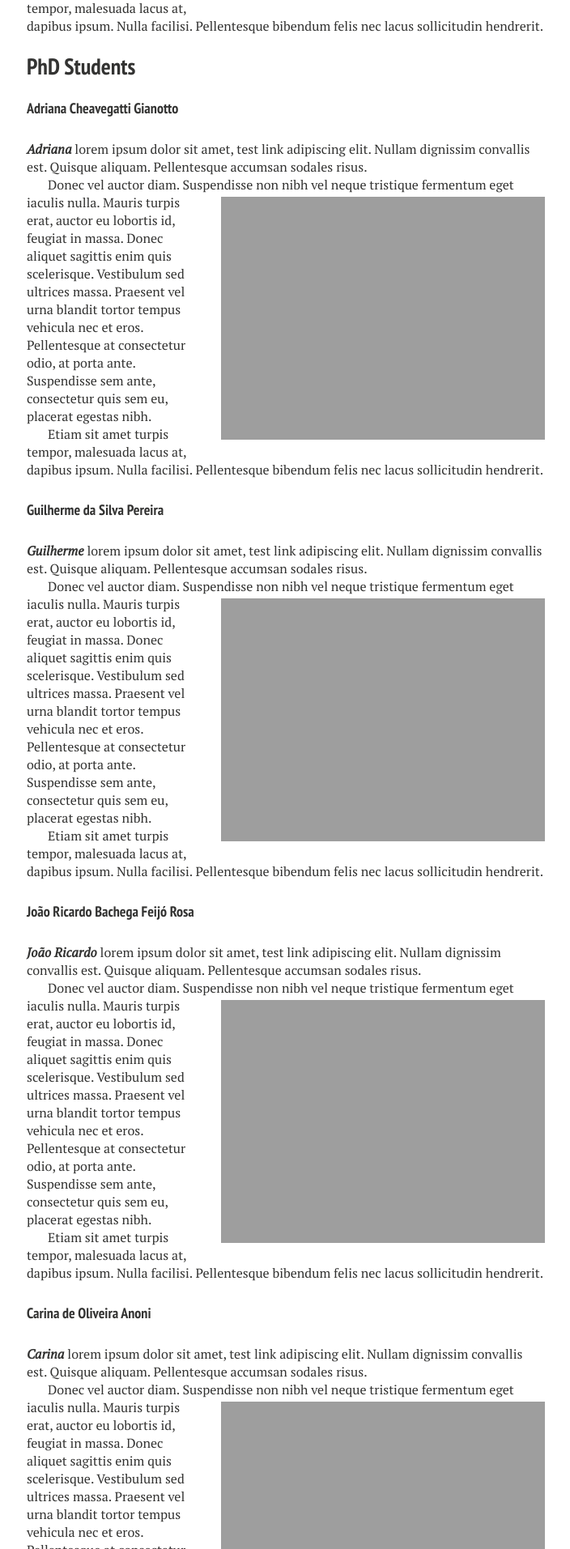
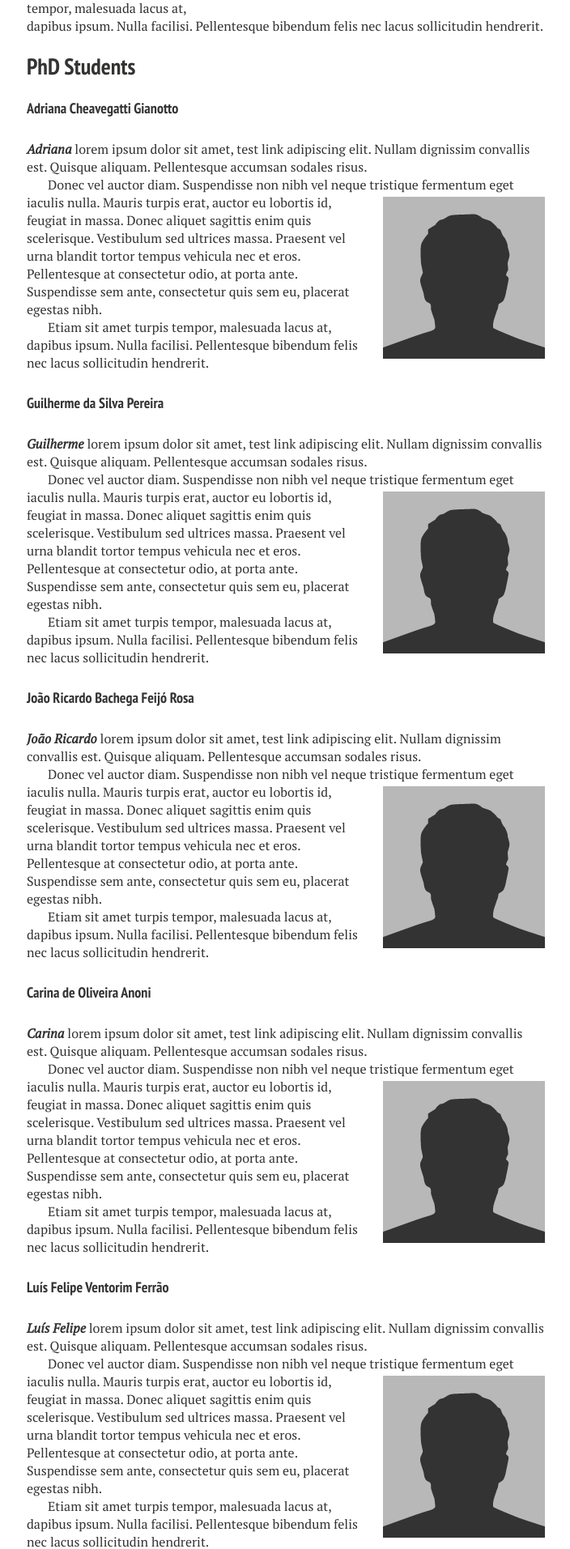
Before and after one commit to dayedepps/statgen-esalq, a Jekyll site: the page built from people.md, in a window 1280 px wide. Shown: the part 2227-4140 px from the top of the page at 81% size, without its empty margins (287-991 px from the left). Built offline with Jekyll 4.4.1, drawn with Linux system fonts in a browser that asks for light colours; nearby versions of some CDN libraries.

Commit message:
Correcting People for layout: pages

```diff
--- a/people.md
+++ b/people.md
@@ -69,7 +69,7 @@ _**Adriana**_ lorem ipsum dolor sit amet, test link
 adipiscing elit. Nullam dignissim convallis est. Quisque aliquam.
 Pellentesque accumsan sodales risus.
 
-![marcelo]({{ site.url }}/images/bio-photo2.jpg)
+![marcelo]({{ site.url }}/images/bio-photo.jpg)
 {: .image-pull-right}
 
 Donec vel auctor diam. Suspendisse non nibh vel neque tristique
@@ -89,7 +89,7 @@ _**Guilherme**_ lorem ipsum dolor sit amet, test link
 adipiscing elit. Nullam dignissim convallis est. Quisque aliquam.
 Pellentesque accumsan sodales risus.
 
-![marcelo]({{ site.url }}/images/bio-photo2.jpg)
+![marcelo]({{ site.url }}/images/bio-photo.jpg)
 {: .image-pull-right}
 
 Donec vel auctor diam. Suspendisse non nibh vel neque tristique
@@ -109,7 +109,7 @@ _**João Ricardo**_ lorem ipsum dolor sit amet, test link
 adipiscing elit. Nullam dignissim convallis est. Quisque aliquam.
 Pellentesque accumsan sodales risus.
 
-![marcelo]({{ site.url }}/images/bio-photo2.jpg)
+![marcelo]({{ site.url }}/images/bio-photo.jpg)
 {: .image-pull-right}
 
 Donec vel auctor diam. Suspendisse non nibh vel neque tristique
@@ -129,7 +129,7 @@ _**Carina**_ lorem ipsum dolor sit amet, test link
 adipiscing elit. Nullam dignissim convallis est. Quisque aliquam.
 Pellentesque accumsan sodales risus.
 
-![marcelo]({{ site.url }}/images/bio-photo2.jpg)
+![marcelo]({{ site.url }}/images/bio-photo.jpg)
 {: .image-pull-right}
 
 Donec vel auctor diam. Suspendisse non nibh vel neque tristique
@@ -149,7 +149,7 @@ _**Luís Felipe**_ lorem ipsum dolor sit amet, test link
 adipiscing elit. Nullam dignissim convallis est. Quisque aliquam.
 Pellentesque accumsan sodales risus.
 
-![marcelo]({{ site.url }}/images/bio-photo2.jpg)
+![marcelo]({{ site.url }}/images/bio-photo.jpg)
 {: .image-pull-right}
 
 Donec vel auctor diam. Suspendisse non nibh vel neque tristique
@@ -169,7 +169,7 @@ _**Letícia**_ lorem ipsum dolor sit amet,
 test link adipiscing elit. Nullam dignissim convallis est. Quisque
 aliquam. Pellentesque accumsan sodales risus.
 
-![marcelo]({{ site.url }}/images/bio-photo2.jpg)
+![marcelo]({{ site.url }}/images/bio-photo.jpg)
 {: .image-pull-right}
 
 Donec vel auctor diam. Suspendisse non nibh vel neque tristique
@@ -189,7 +189,7 @@ _**Marianella**_ lorem ipsum dolor sit amet,
 test link adipiscing elit. Nullam dignissim convallis est. Quisque
 aliquam. Pellentesque accumsan sodales risus.
 
-![marcelo]({{ site.url }}/images/bio-photo2.jpg)
+![marcelo]({{ site.url }}/images/bio-photo.jpg)
 {: .image-pull-right}
 
 Donec vel auctor diam. Suspendisse non nibh vel neque tristique
@@ -211,7 +211,7 @@ _**Danilo**_ lorem ipsum dolor sit amet,
 test link adipiscing elit. Nullam dignissim convallis est. Quisque
 aliquam. Pellentesque accumsan sodales risus.
 
-![marcelo]({{ site.url }}/images/bio-photo2.jpg)
+![marcelo]({{ site.url }}/images/bio-photo.jpg)
 {: .image-pull-right}
 
 Donec vel auctor diam. Suspendisse non nibh vel neque tristique
@@ -233,7 +233,7 @@ _**Izabel**_ lorem ipsum dolor sit amet,
 test link adipiscing elit. Nullam dignissim convallis est. Quisque
 aliquam. Pellentesque accumsan sodales risus.
 
-![marcelo]({{ site.url }}/images/bio-photo2.jpg)
+![marcelo]({{ site.url }}/images/bio-photo.jpg)
 {: .image-pull-right}
 
 Donec vel auctor diam. Suspendisse non nibh vel neque tristique
@@ -254,7 +254,7 @@ _**Rodrigo**_ lorem ipsum dolor sit amet,
 test link adipiscing elit. Nullam dignissim convallis est. Quisque
 aliquam. Pellentesque accumsan sodales risus.
 
-![marcelo]({{ site.url }}/images/bio-photo2.jpg)
+![marcelo]({{ site.url }}/images/bio-photo.jpg)
 {: .image-pull-right}
 
 Donec vel auctor diam. Suspendisse non nibh vel neque tristique
```
